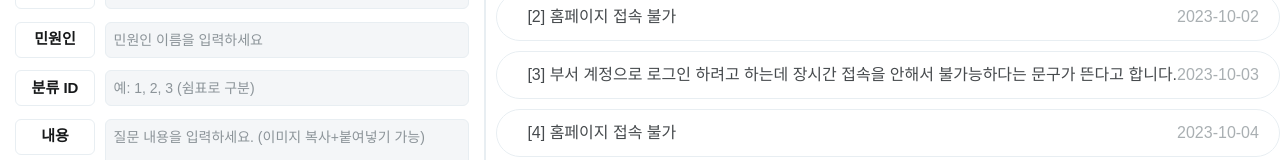
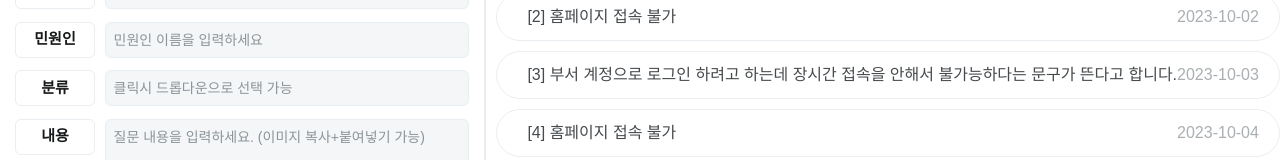
Before and after one commit to konkuk-icteam-student/commute_worklog_fe, a React (Vite) app: page /worklog/faq in a window 1280 px wide. Both pictures are taken after a click on the button 1188 px from the left and 37 px from the top of the page. Shown: the part 399-559 px from the top of the page. Built offline with nearby package versions, Linux system fonts and the light colour scheme; no server answers.

Commit message:
fix : 일지 작성 폼 input 란 명칭 수정

```diff
--- a/src/worklog/shared/components/faq/WriteForm.tsx
+++ b/src/worklog/shared/components/faq/WriteForm.tsx
@@ -196,13 +196,13 @@ const WriteForm = () => {
         />
       </div>
 
-      {/* 3. 분류 ID (다중) */}
+      {/* 3. 분류 (다중) */}
       <div className="flex gap-4">
-        <div className={labelStyle}>분류 ID</div>
+        <div className={labelStyle}>분류</div>
         <InputField
           value={formData.categoryIds}
           onChange={(val) => handleFieldChange('categoryIds', val)}
-          placeholder="예: 1, 2, 3 (쉼표로 구분)"
+          placeholder="클릭시 드롭다운으로 선택 가능"
         />
       </div>
 
@@ -234,7 +234,7 @@ const WriteForm = () => {
         <InputField
           value={formData.relatedFaqIds}
           onChange={(val) => handleFieldChange('relatedFaqIds', val)}
-          placeholder="관련된 FAQ ID를 입력하세요 (예: 10, 15)"
+          placeholder="관련된 FAQ를 드래그로 넣어주세요."
         />
       </div>
 
```
